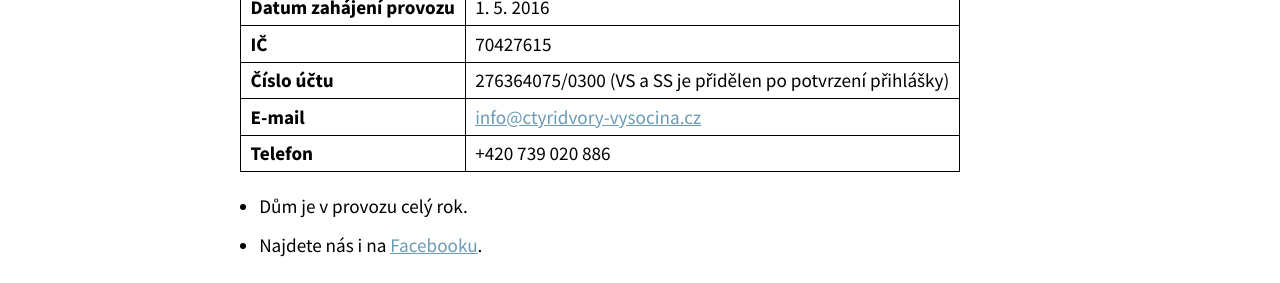
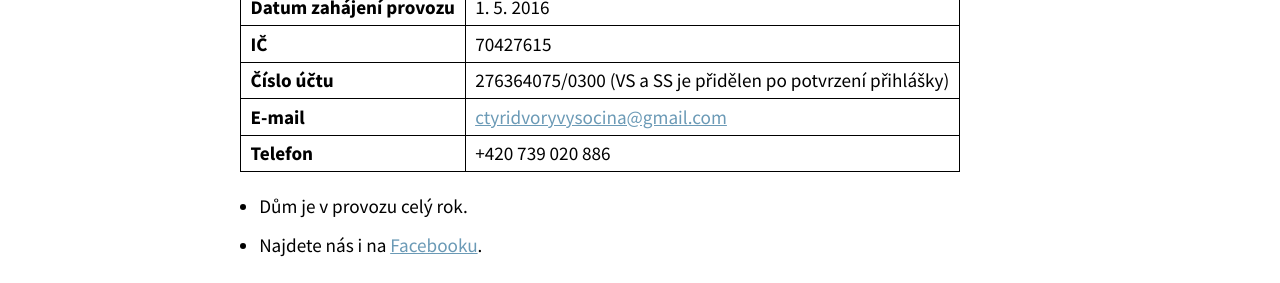
Before and after one commit to ctyridvory/website, a Jekyll site: the page built from kontakt.md, in a window 1280 px wide. Shown: the part 605-888 px from the top of the page. Built offline with Jekyll 4.4.1, drawn with Linux system fonts in a browser that asks for light colours; some web fonts are replaced.

Commit message:
změna mailu v kontaktech

```diff
--- a/kontakt.md
+++ b/kontakt.md
@@ -11,7 +11,7 @@ title: Kontakt - Čtyři Dvory Vysočina
 | **Datum zahájení provozu** | 1. 5. 2016 |
 | **IČ**                     | 70427615 |
 | **Číslo účtu**             | 276364075/0300 (VS a SS je přidělen po potvrzení přihlášky) |
-| **E-mail**                 | [info@ctyridvory-vysocina.cz](mailto:info@ctyridvory-vysocina.cz) |
+| **E-mail**                 | [ctyridvoryvysocina@gmail.com](mailto:ctyridvoryvysocina@gmail.com) |
 | **Telefon**                | +420 739 020 886 |
 
 - Dům je v provozu celý rok.
```
